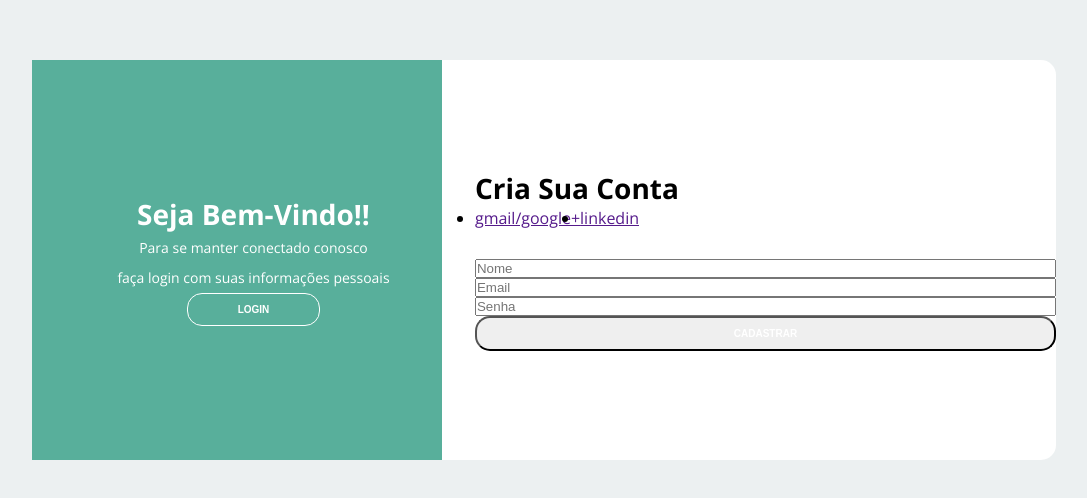
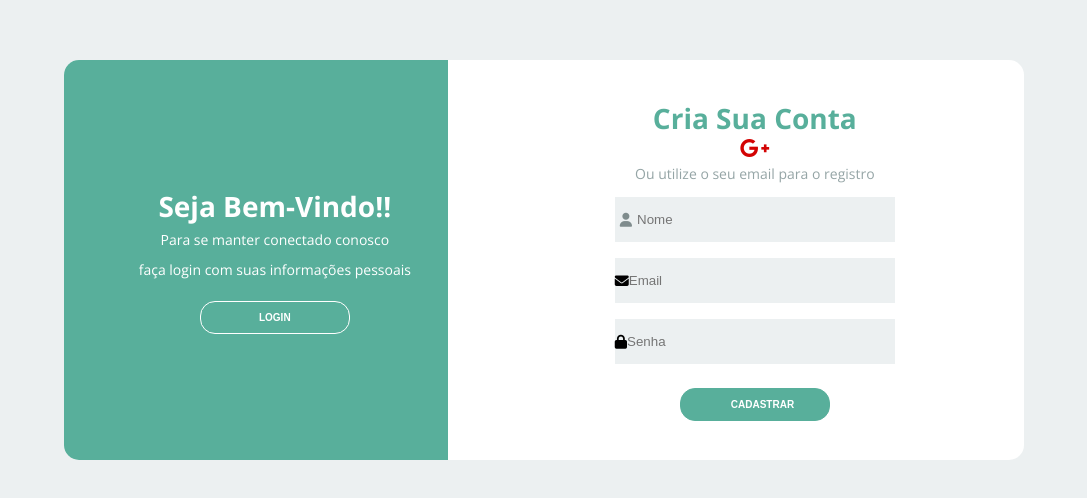
Before and after one commit to lucasaraujods/Cadastro-login, a plain HTML site: page LoginUser/index.html in a window 1280 px wide. Shown: the part 140-638 px from the top of the page, without its empty margins (96-1183 px from the left). Drawn offline with nearby package versions, Linux system fonts and the light colour scheme.

Commit message:
estilizadno com css e aperfeiçoando o html na parte do cadastro usadno codigo comentado

```diff
--- a/LoginUser/css/style.css
+++ b/LoginUser/css/style.css
@@ -1,5 +1,6 @@
-@import url('https://fonts.googleapis.com/css2?family=Open+Sans:ital,wght@0,300..800;1,300..800&display=swap');
+@import url('https://fonts.googleapis.com/css2?family=Open+Sans:ital,wght@0,300..800;1,300..800&display=swap'); /* Este é um comentário em CSS: link de refêrência do font google, opne sans, a fonte usada no projeto */
 *{
+    /*resetando o margem do navegador, colocadno os valores de cada igual a 0 */
     margin: 0;
     padding: 0;
     box-sizing: border-box;
@@ -18,9 +19,9 @@ body{
     background-color: #ecf0f1;
 }
 .content {
+    background-color: #fff;
     border-radius: 15px;
-    background-color: #fff;
-    width: 80%;
+    width: 960px;
     height: 50%;
     justify-content: space-between;
     align-items: center;
@@ -33,6 +34,8 @@ body{
     background-color: #58af9b;
     width: 40%;
     height: 100%;
+    border-top-left-radius: 15px; /*siginifca que alteramos a borda para ter o arrendodamento nas quinas da de cima do lado esquerdo (top)*/
+    border-bottom-left-radius: 15px; /*siginifca que alteramos a borda para ter o arrendodamento nas quinas da de baixo do lado esquerdo (bottom) */
 
 }
 
@@ -53,11 +56,21 @@ body{
     color: #fff;
 
 }
+.title-second{
+
+    color: #58af9b;
+}
 .description{
     color: #fff;
     font-size: 14px;
     font-weight: 300;
     line-height: 30px;
+}
+.description-primary{
+    color: #fff;
+}
+.description-second{
+    color: #95a5a6;
 }
 .btn{
 
@@ -68,11 +81,26 @@ body{
     padding: 10px 50px;
     cursor: pointer;
     font-weight: bold;
+    width: 150px;
+    align-self: center; /* centralizadno botão de de criar a conta */
+    border: none; /* usando o (border: none) para tirar a borda padrão do navgador*/
+    margin-top: 1rem /* duvida se deixa essa margem aqui ou não do botão para os inputs: margin-top: 1rem*/
 }
 .btn-primary{
     background-color: transparent;
     border: 1px solid #fff;
 
+}
+.btn-second{
+
+    background-color: #58af9b;
+    border: 1px solid #58af9b;
+}
+.btn-second:hover{
+
+    background-color: #fff;
+    border: 1px solid #58af9b;
+    color: #58af9b;
 }
 .btn-primary:hover{
     background-color: #fff ;
@@ -87,14 +115,44 @@ body{
 .second-column{
 
     flex: 2 0 auto;
+    display: flex;
+    flex-direction: column;
+    align-items: center;
 }
+
 .list-social-media{
     display: flex;
+    list-style-type: none;
+}
+.item-social-media a{
+
+    border-radius: 1px solid #bdc3c7;
+    color: #95a5a6;
 }
 .form{
     display: flex;
     flex-direction: column;
+    width: 55% ;
+}
+.form input{
 
+    width: 100%;
+    height: 45px;
+    border: none;
+    background-color: #ecf0f1;
+
+}
+.label-input{
+
+    background-color: #ecf0f1;
+    display: flex; /* colocadno os icones alinhados*/
+    align-items: center;
+    margin: 8px;
+}
+.icon-modify{
+
+    color: #7f8c8d;
+    padding: 0 5px;
 }
 .second-content{
 
--- a/LoginUser/index.html
+++ b/LoginUser/index.html
@@ -7,33 +7,54 @@
     <link rel="stylesheet" href="css/style.css">
 </head>
 <body>
-
+    <!-- Link de refer~encia da biblioteca do fontawesome -->
+    <script src="https://kit.fontawesome.com/505fbe0474.js" crossorigin="anonymous"></script>
 
     <div class="container">
         <div class="content first-content">
             <div class="first-column">
 
                 <h2 class="title title-bemvindo">Seja Bem-Vindo!!</h2>
-                <p class="description">Para se manter conectado conosco</p>
-                <p class="description">faça login com suas informações pessoais</p>
+                <!-- Adicinado um nome a class de descrição primaria para o css nos dis paragrafos-->
+                <p class="description description-primary">Para se manter conectado conosco</p>
+                <p class="description description-primary">faça login com suas informações pessoais</p>
                 <button class="btn btn-primary">Login</button>
             </div>
 
             <div class="second-column">
-                <h2 class="title">Cria sua Conta</h2>
+                <h2 class="title title-second">Cria sua Conta</h2>
                 <div class="social-media">
                     <ul class="list-social-media">
-                        <li><a href="">gmail/google+</a></li>
-                        <li><a href="">linkedin</a></li>
+                        <li class="item-social-media">
+                            <!-- Colocando o icone do google mais, usadno o font awesome, abaixo-->
+                            <a href=""><i class="fa-brands fa-google-plus-g fa-xl" style="color: #d30303;"></i></a>
+                        </li>
+                        <li>
+                            <a href=""></a>
+                        </li>
                     </ul>
                 </div> <!-- social midia -->
-                <p class="description">Ou utilize o seu email para o registro</p>
+                <!-- adicionando um nome na descrição como secunda para estilizar em css-->
+                <p class="description description-second">Ou utilize o seu email para o registro</p>
                 <form class="form">
-                    <input type="text" placeholder="Nome">
-                    <input type="email" placeholder="Email">
-                    <input type="password" placeholder="Senha">
 
-                    <button class="btn">Cadastrar</button>
+                  <!-- Criei uma label para jogar os inputs para dentro dela: -->
+                   <!-- Definimos uma class para todoas as label -->
+                    <label class="label-input" for="">
+                        <i class="fa-solid fa-user fa-sm icon-modify"></i><!-- colocando o item de user antes do nome, usando o font awesome e adicionando o nome icon-modify para utilizar no css  -->
+                        <input type="text" placeholder="Nome">
+                    </label>
+
+                    <label class="label-input" for="">
+                        <i class="fa-solid fa-envelope fa-sm"></i><!-- colocando o item de envelope antes do email usando o font awesome -->
+                        <input type="email" placeholder="Email">
+                    </label>
+
+                    <label class="label-input" for="">
+                        <i class="fa-solid fa-lock fa-sm"></i> <!-- colocando o item de cadeado antes da senha, usando o font awesome -->
+                        <input type="password" placeholder="Senha">
+                    </label>
+                    <button class="btn btn-second">Cadastrar</button> <!-- adicionando a classe o nome de btn- second para estilizar no css -->
                 </form>
             </div><!-- second colomn -->
         </div><!-- first content -->
```
